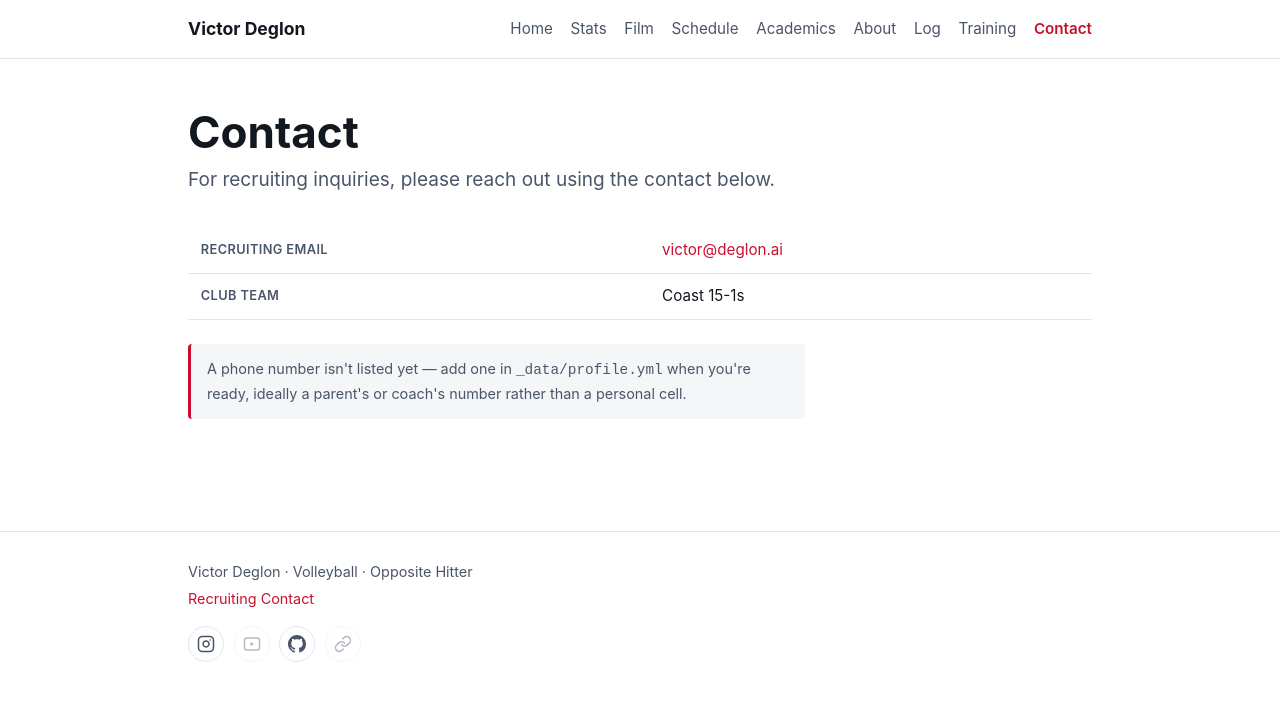
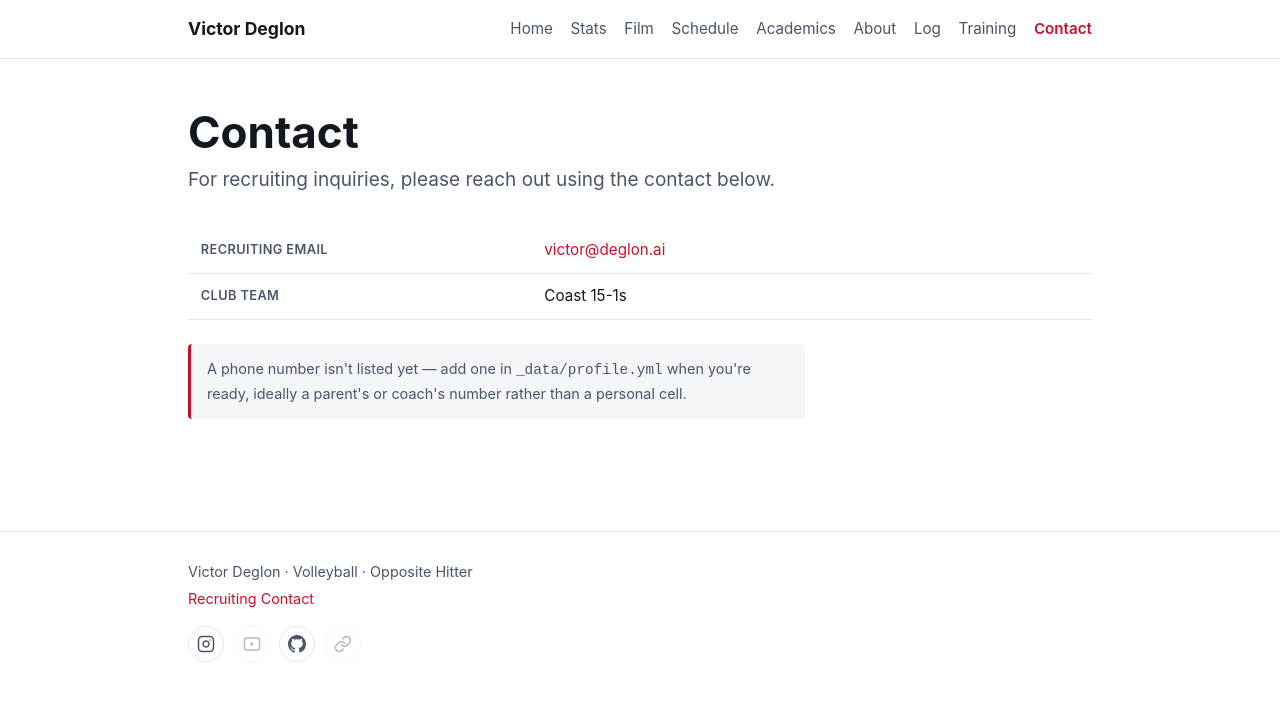
Before and after one commit to VictorDeglon/victor-deglon-recruiting, a Jekyll site: the page built from contact.md, in a window 1280 px wide. Shown: the top 701 px of the page. Built offline with Jekyll 4.4.1, drawn with Linux system fonts in a browser that asks for light colours.

Commit message:
Responsive redesign: fluid type, grid layouts, table-to-card on mobile, dark mode, sticky header, print styles

```diff
--- a/contact.md
+++ b/contact.md
@@ -12,7 +12,7 @@ permalink: /contact/
   </p>
 
   <div class="overflow-table">
-  <table>
+  <table class="kv-table">
     <tbody>
       <tr><th scope="row">Recruiting email</th><td><a href="mailto:{{ site.data.profile.recruiting_email }}">{{ site.data.profile.recruiting_email }}</a></td></tr>
       {% if site.data.profile.recruiting_phone != "" %}
```
